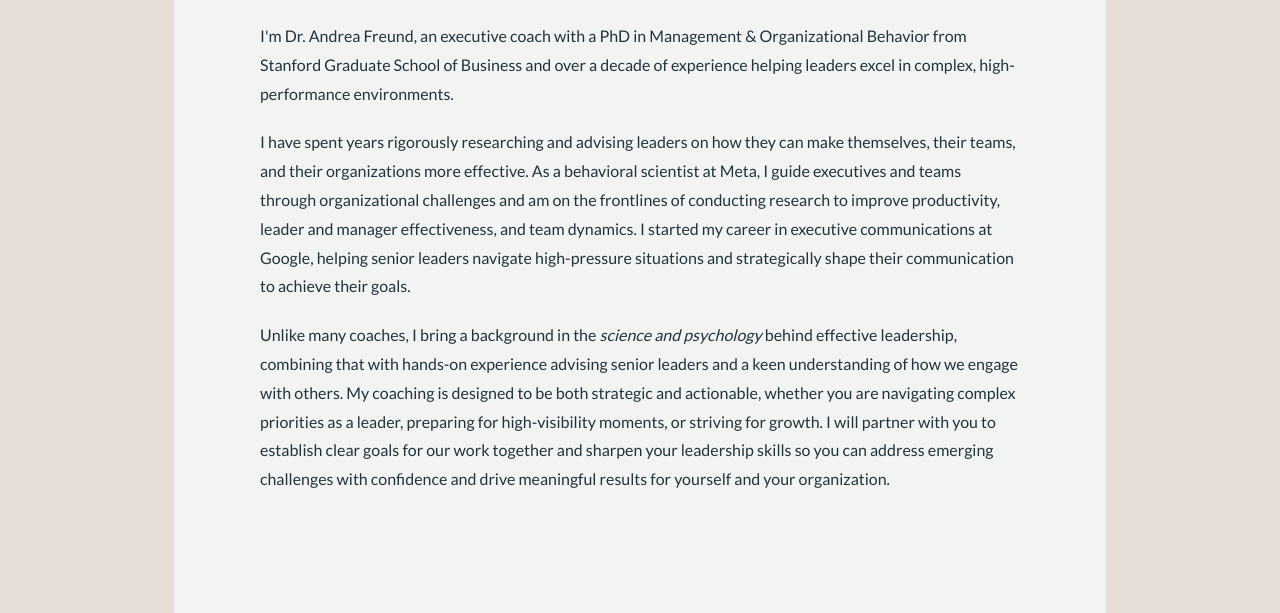
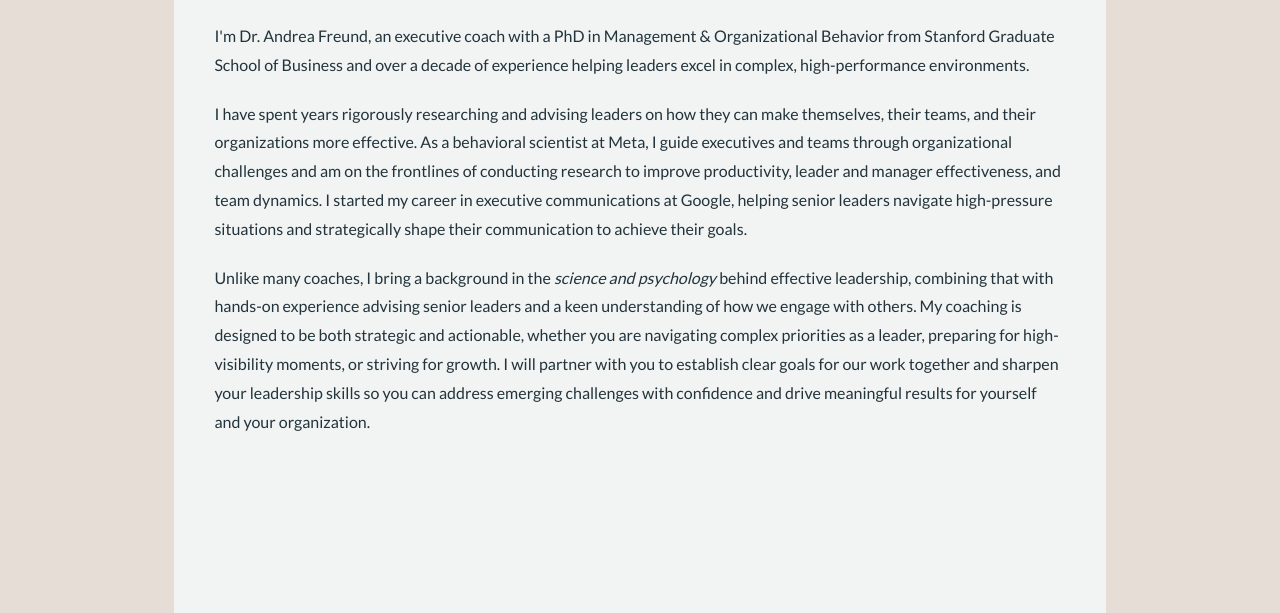
Before and after one commit to alfreund/coaching-website, a plain HTML site: page about.html in a window 1280 px wide. Shown: the part 187-800 px from the top of the page. Drawn offline with Linux system fonts and the light colour scheme.

Commit message:
Update about.html

```diff
--- a/about.html
+++ b/about.html
@@ -74,7 +74,6 @@
 
         .container {
             text-align: center;
-            max-width: 1200px;
             margin: 0 auto;
             padding: 40px 20px;
             width: 90%;
@@ -83,7 +82,7 @@
         }
 
         .about-content {
-            max-width: 800px;
+            max-width: 1000px;
             margin: 0 auto;
             text-align: left;
             padding: 20px;
```
